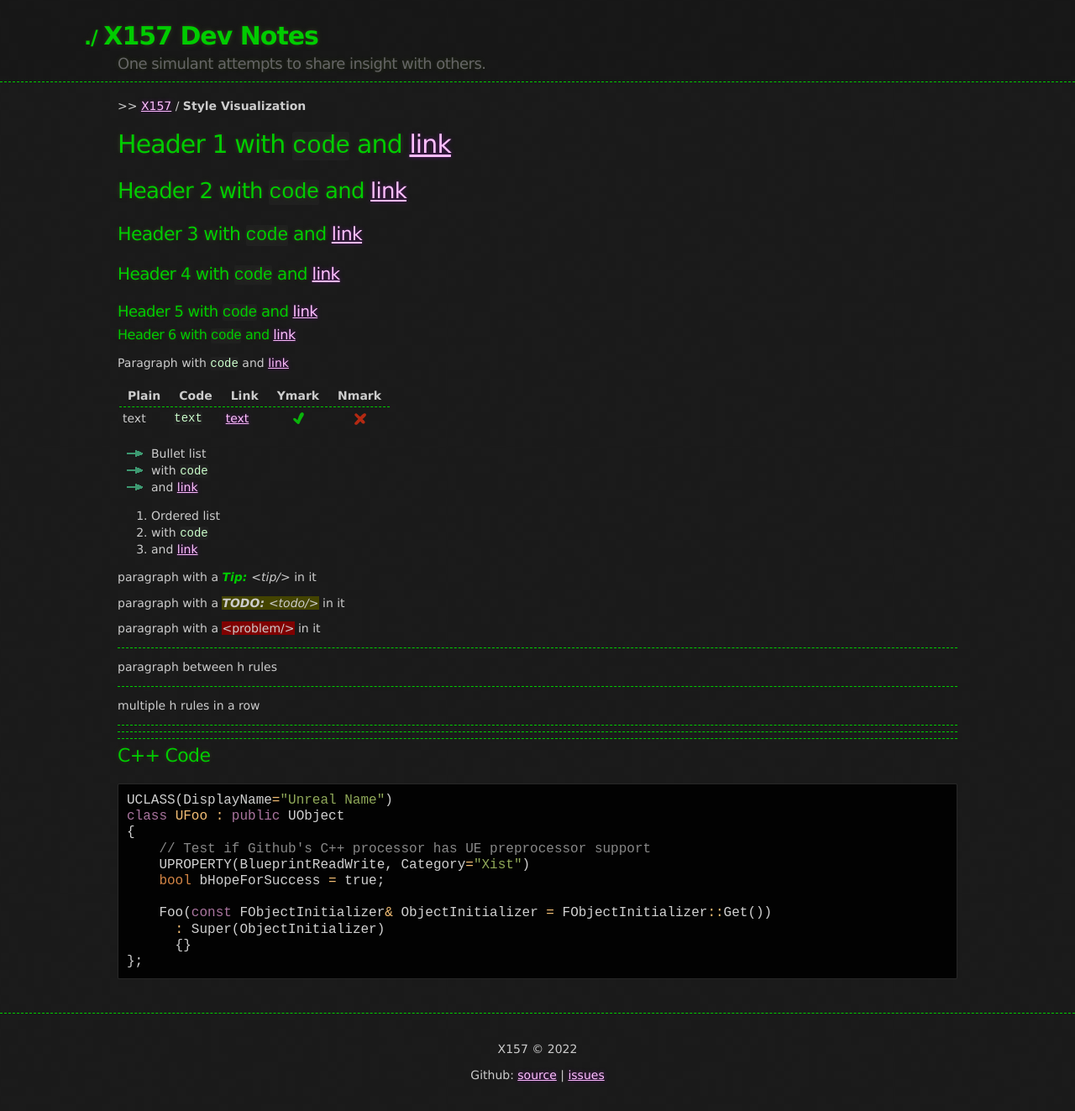
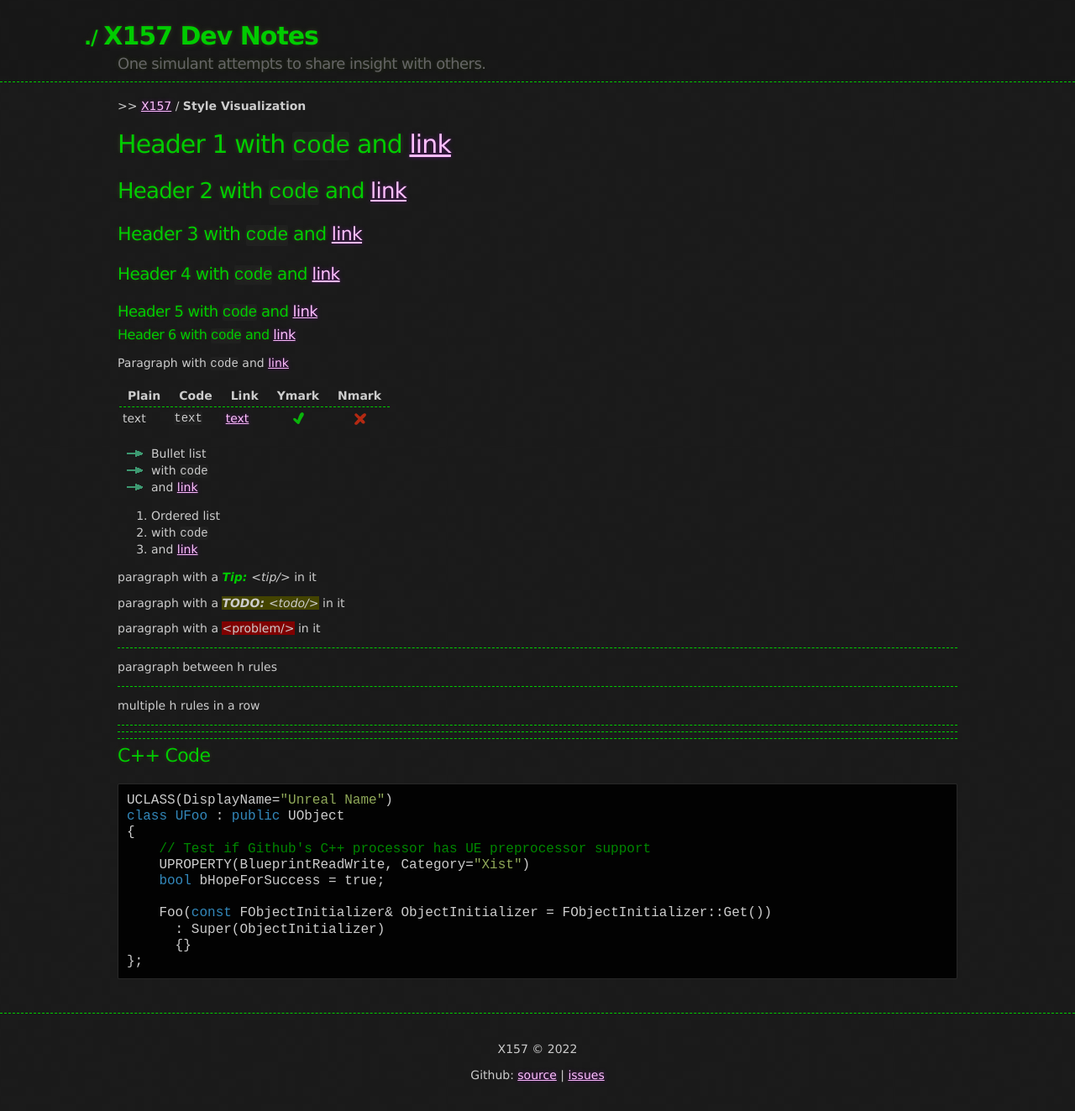
Before and after one commit to x157/x157.github.io, a Jekyll site: the page built from style.md, in a window 1280 px wide. Shown: the whole page at 84% size. Built offline with Jekyll 4.4.1, drawn with Linux system fonts in a browser that asks for light colours.

Commit message:
C++ format style update

```diff
--- a/assets/css/style.scss
+++ b/assets/css/style.scss
@@ -2,7 +2,7 @@
 ---
 
 .highlight {
-  color: #d0d0d0
+  color: #cccccc
 }
 
 .highlight table td {
@@ -14,7 +14,7 @@
 }
 
 .highlight .w {
-  color: #d0d0d0
+  color: #cccccc
 }
 
 .highlight .err {
@@ -23,19 +23,19 @@
 }
 
 .highlight .c, .highlight .cd, .highlight .cm, .highlight .c1, .highlight .cs {
-  color: #888
+  color: #008800
 }
 
-.highlight .cp {
-  color: #f4bf75
+.highlight .cp, .highlight .nl {
+  color: #3388bb
 }
 
-.highlight .o, .highlight .ow {
-  color: #f4bf75
+.highlight .cpf, .o, .highlight .ow {
+  color: #cccccc
 }
 
 .highlight .p, .highlight .pi {
-  color: #d0d0d0
+  color: #cccccc
 }
 
 .highlight .gi {
@@ -52,11 +52,11 @@
 }
 
 .highlight .k, .highlight .kn, .highlight .kp, .highlight .kr, .highlight .kv {
-  color: #aa759f
+  color: #3388bb
 }
 
 .highlight .kc, .highlight .kt, .highlight .kd {
-  color: #d28445
+  color: #3388bb
 }
 
 .highlight .s, .highlight .sb, .highlight .sc, .highlight .sd, .highlight .s2, .highlight .sh, .highlight .sx, .highlight .s1 {
@@ -71,8 +71,12 @@
   color: #8f5536
 }
 
+.highlight .n {
+  color: #cccccc
+}
+
 .highlight .nt, .highlight .nn, .highlight .nc, .highlight .no {
-  color: #f4bf75
+  color: #3388bb
 }
 
 .highlight .na {
@@ -80,11 +84,11 @@
 }
 
 .highlight .m, .highlight .mf, .highlight .mh, .highlight .mi, .highlight .il, .highlight .mo, .highlight .mb, .highlight .mx {
-  color: #90a959
+  color: #a95992
 }
 
 .highlight .ss {
-  color: #90a959
+  color: #a95992
 }
 
 body {
@@ -247,7 +251,7 @@ code.highlighter-rouge {
   background: rgba(40, 40, 40, 0.4);
   border: 0;
   border-radius: 2px;
-  color: #ccffcc;
+  color: #cccccc;
 }
 
 table {
```
